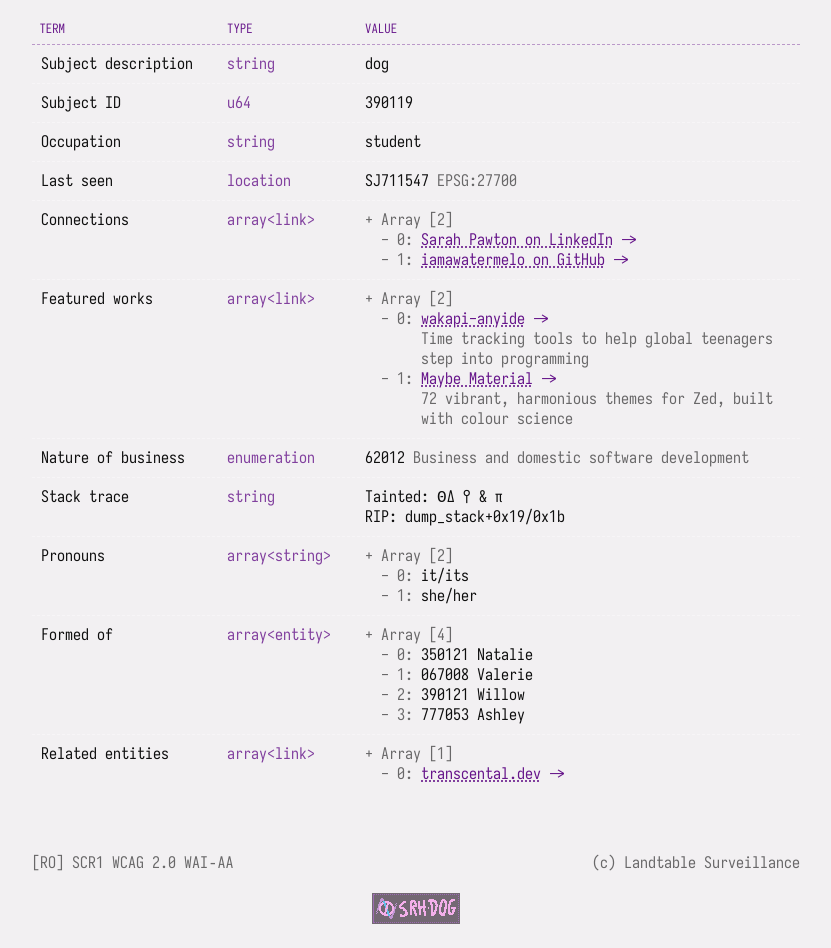
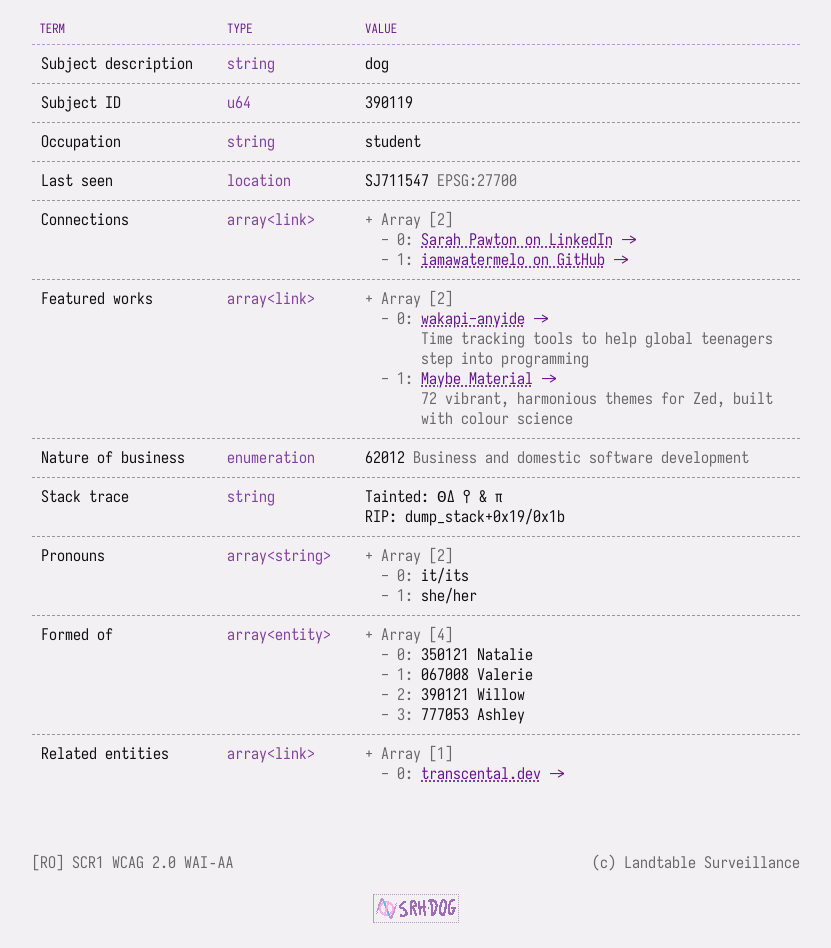
Before and after one commit to iamawatermelo/srh.dog, a SvelteKit app: page / in a window 1280 px wide. Shown: the part 240-1188 px from the top of the page, without its empty margins (224-1055 px from the left). Built offline with nearby package versions, Linux system fonts and the light colour scheme.

Commit message:
light/dark buttons

```diff
--- a/src/lib/app.css
+++ b/src/lib/app.css
@@ -29,11 +29,13 @@ html {
 
     background: #f2f0f2;
     color: #0f0f0f;
+    --color: #0f0f0f;
     --inverse: #f2f0f2;
 
     @media (prefers-color-scheme: dark) {
         background: #1f0f1f;
         color: #f0f0f0;
+        --color: #f0f0f0;
         --inverse: #1f0f1f;
     }
 }
--- a/src/routes/+page.svelte
+++ b/src/routes/+page.svelte
@@ -146,7 +146,10 @@
         <div style="grid-area: 4 / 2 / 5 / 4; text-align: right;">(c)&nbsp;Landtable Surveillance</div>
         <div style="grid-area: 5 / 1 / 6 / 4" aria-hidden="true">&nbsp;</div>
         <div style="grid-area: 6 / 2 / 7 / 3">
-            <a href="/embedding.txt" class="noarrow"><img src="/button.gif" alt="srh.dog" class="x88x31" /></a>
+            <a href="/embedding.txt" class="noarrow">
+                <img src="/button-dark.gif" alt="srh.dog" class="x88x31 dark" />
+                <img src="/button-light.gif" alt="srh.dog" class="x88x31 light" />
+            </a>
         </div>
     </footer>
 </main>
@@ -277,7 +280,7 @@
             padding: 0.5em;
 
             &:not(:last-child) {
-                border-bottom: 1px dashed #ffffff55;
+                border-bottom: 1px dashed color-mix(in srgb, var(--color), transparent 60%);
             }
         }
 
@@ -344,6 +347,20 @@
         display: block;
         margin: auto;
         image-rendering: pixelated;
+
+        &.dark {
+            display: none;
+        }
+
+        @media (prefers-color-scheme: dark) {
+            &.light {
+                display: none;
+            }
+
+            &.dark {
+                display: block;
+            }
+        }
     }
 
     /* Small width devices: Move type underneath the term */
```
Also changed, not shown: static/button-dark.gif (renamed from static/button.gif), static/button-light.gif (added), static/embedding.txt.
